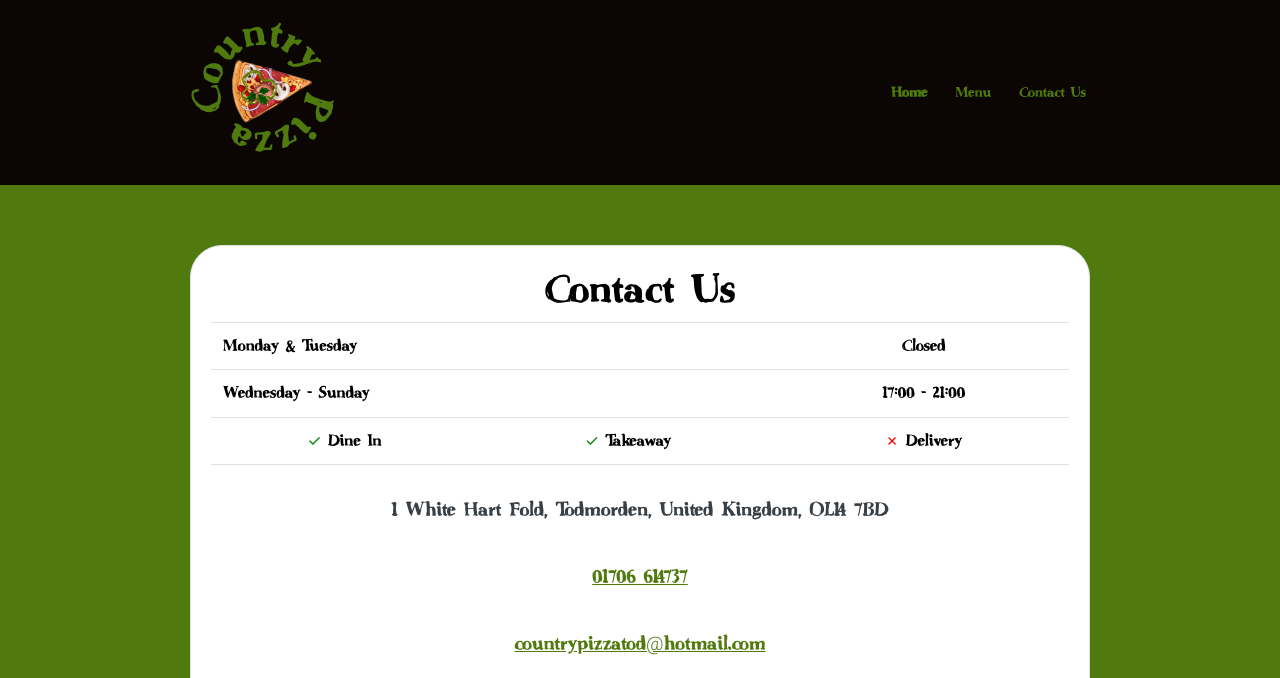
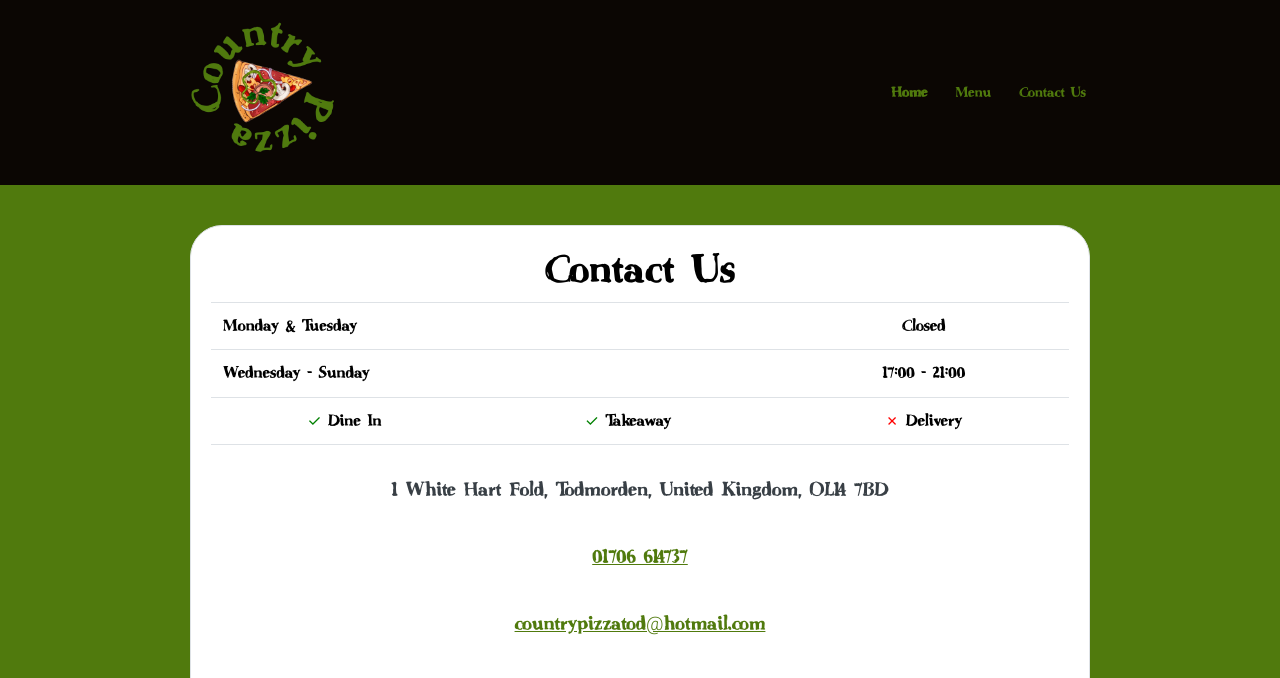
Before and after one commit to Blueberry-Click/countrypizza.uk, a Jekyll site: the page built from contact-us/index.html, in a window 1280 px wide. Shown: the top 678 px of the page. Built offline with Jekyll 4.4.1, drawn with Linux system fonts in a browser that asks for light colours; grey boxes are pictures that could not be loaded.

Commit message:
Remove margin top.

```diff
--- a/contact-us/index.html
+++ b/contact-us/index.html
@@ -8,7 +8,7 @@ title: Contact Us
     <div class="row">
       <div class="col-12">
         <div class="col-12">
-          <div class="mt-2 position-relative p-2 text-center text-muted bg-body border border-dashed rounded-5 mb-2">
+          <div class="position-relative p-2 text-center text-muted bg-body border border-dashed rounded-5 mb-2">
             <h1 class="text-body-emphasis">{{ page.title }}</h1>
             <div class="content">
               <table class="table">
--- a/menu/index.html
+++ b/menu/index.html
@@ -6,7 +6,7 @@ title: Menu
   <div class="container pt-4 pb-16">
     <div class="row">
       <div class="col-12">
-        <div class="mt-2 position-relative p-2 text-center text-muted bg-body border border-dashed rounded-5 mb-2">
+        <div class="position-relative p-2 text-center text-muted bg-body border border-dashed rounded-5 mb-2">
           <h1 class="text-body-emphasis">{{ page.title }}</h1>
           <h3 class="col-lg-12 mx-auto fs-5 text-muted">(Meat/Dairy Free Chicken, Duck & Ham Available)</h3>
           <h3 class="col-lg-12 mx-auto fs-5 text-muted">Food Allergy? - Let us know before you order.</h3>
```
